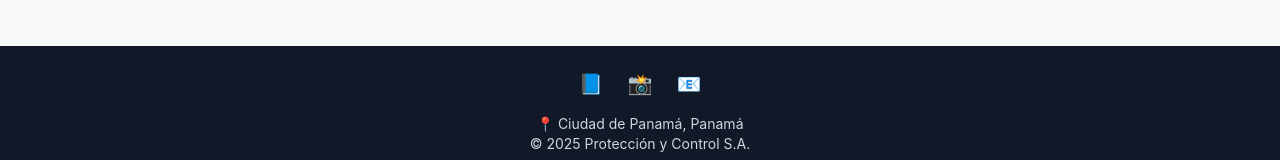
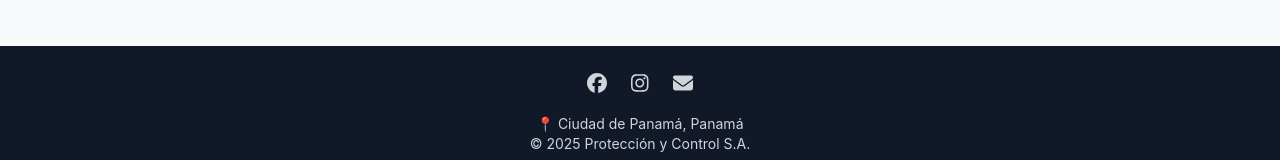
Before and after one commit to ZtaEica/Landing-Page, a React (Create React App) app: page / in a window 1280 px wide. Shown: the part 622-782 px from the top of the page. Built offline with nearby package versions, Linux system fonts and the light colour scheme.

Commit message:
cuarto-commit

```diff
--- a/package.json
+++ b/package.json
@@ -3,6 +3,9 @@
   "version": "0.1.0",
   "private": true,
   "dependencies": {
+    "@fortawesome/free-brands-svg-icons": "^6.7.2",
+    "@fortawesome/free-solid-svg-icons": "^6.7.2",
+    "@fortawesome/react-fontawesome": "^0.2.2",
     "@testing-library/dom": "^10.4.0",
     "@testing-library/jest-dom": "^6.6.3",
     "@testing-library/react": "^16.3.0",
--- a/src/LandingPage.jsx
+++ b/src/LandingPage.jsx
@@ -1,4 +1,7 @@
 import React from 'react';
+import { FontAwesomeIcon } from '@fortawesome/react-fontawesome';
+import { faFacebook, faInstagram } from '@fortawesome/free-brands-svg-icons';
+import { faEnvelope } from '@fortawesome/free-solid-svg-icons';
 
 export default function LandingPage() {
   return (
@@ -53,7 +56,7 @@
             rel="noopener noreferrer"
             className="hover:text-orange-500"
           >
-            📘
+            <FontAwesomeIcon icon={faFacebook} />
           </a>
           <a
             href="https://instagram.com"
@@ -61,13 +64,13 @@
             rel="noopener noreferrer"
             className="hover:text-orange-500"
           >
-            📸
+            <FontAwesomeIcon icon={faInstagram} />
           </a>
           <a
             href="mailto:contacto@proteccionycontrol.com"
             className="hover:text-orange-500"
           >
-            📧
+            <FontAwesomeIcon icon={faEnvelope} />
           </a>
         </div>
         <p>📍 Ciudad de Panamá, Panamá</p>
```
Also changed, not shown: 1 other file (tests, documents, lock files or other folders).
